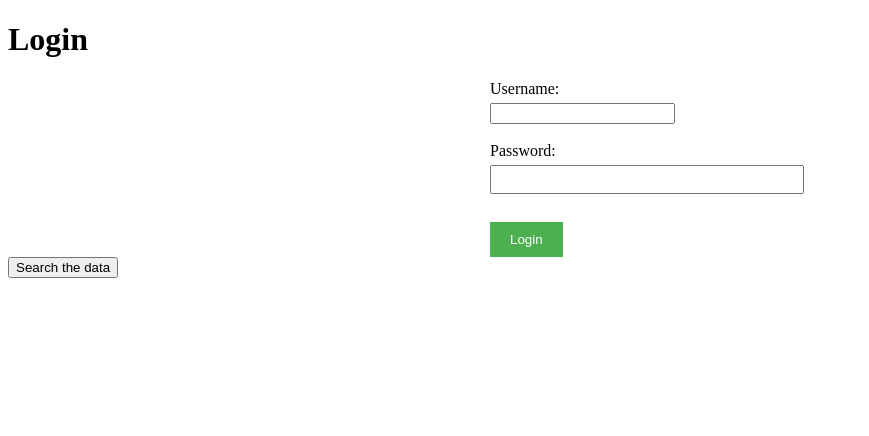
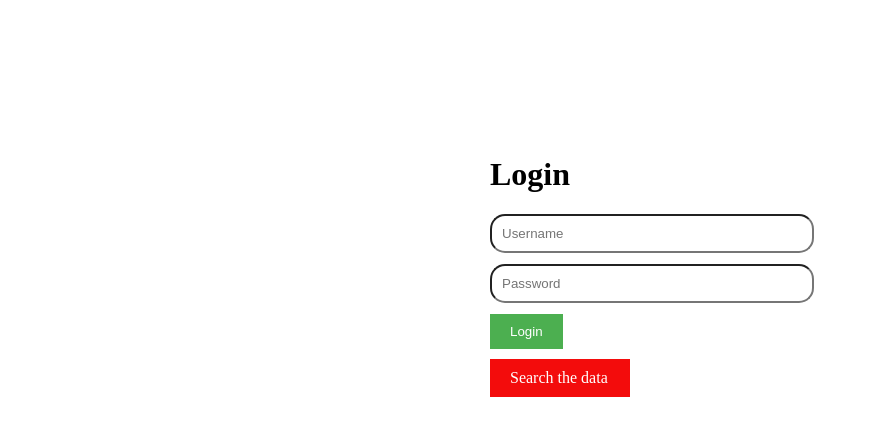
Before and after one commit to RageDisplay/Python-flask-project-OWASP-test, a Flask app: page / in a window 1280 px wide. Shown: the top 436 px of the page, without its empty margins (0-869 px from the left). Run offline with Flask 3, Linux system fonts and the light colour scheme.

Commit message:
fix front

```diff
--- a/app.py
+++ b/app.py
@@ -16,9 +16,12 @@ def authenticate():
     global login_data
 
     username = request.form['username']
+
     passwordenter = request.form['password']
 
-    password = sha256(passwordenter.encode()).hexdigest()
+    usernamesault = sha256(username.encode()).hexdigest()
+
+    password = usernamesault + sha256(passwordenter.encode()).hexdigest()
 
     login_data = {'username': username, 'password': password}
 
@@ -27,7 +30,8 @@ def authenticate():
 
     #query = "SELECT * FROM users WHERE username = '" + username + "' AND password = '" + password + "'"
     #cursor.execute(query)
-    cursor.execute('SELECT * FROM users WHERE username = ? AND password = ?', (username, password,))
+
+    cursor.execute('SELECT * FROM users WHERE username = ? AND password = ?', (username, password))
     user = cursor.fetchone()
     conn.close()
 
--- a/static/styles/styles.css
+++ b/static/styles/styles.css
@@ -1,4 +1,5 @@
 form {
+
   width: 300px;
   margin: 0 auto;
 }
@@ -33,3 +34,61 @@ p {
   font-size: 18px;
   line-height: 1.5;
 }
+
+body {
+  justify-content: center;
+  display: flex;
+}
+
+main {
+  margin-top: 10%;
+
+}
+
+.main-form{
+  margin-top: 10px;
+}
+
+.box{
+  position: relative;
+  width: 300px;
+  height: 50px;
+}
+
+.box input{
+  width: 100%;
+  border-radius: 15px;
+  padding: 10px;
+
+  outline: none;
+
+}
+
+.box span{
+  position: absolute;
+  margin-top: 0%;
+  left: 10px;
+  padding: 12px;
+
+  transition: 500ms;
+
+}
+
+span:hover,
+span:focus{
+  opacity: 0;
+}
+
+.dimas_yeban{
+  flex-direction: column;
+}
+
+.data{
+  margin-top: 10px;
+  width: 100px;
+  background-color: #f30c0c;
+  color: white;
+  padding: 10px 20px;
+  border: none;
+  cursor: pointer;
+}
--- a/templates/login.html
+++ b/templates/login.html
@@ -2,22 +2,31 @@
 <html>
 <head>
     <title>Login</title>
-    <link rel= "stylesheet" type= "text/css" href= "{{ url_for('static',filename='styles/styles.css') }}">
+    <link rel= "stylesheet" type= "text/css" href= "../static/styles/styles.css">
 </head>
 <body>
+    <main>
         <h1>Login</h1>
         <form action="{{ url_for('authenticate') }}" method="post">
-        <label for="username">Username:</label>
-        <input type="text" id="username" name="username" required><br><br>
-        <label for="password">Password:</label>
-        <input type="password" id="password" name="password" required><br><br>
+
+            <div class="box">
+                <input type="text" id="username" name="username" required placeholder="Username">
+            </div>
+
+            <div class="box">
+                <input type="password" id="password" name="password" required placeholder="Password">
+            </div>
+
+            <div class="dimas_yeban">
                 <input type="submit" value="Login">
+                <div class="data" type="/button" onclick="redirectToSearch()">Search the data</div>
+            </div>
         </form>
-    <button onclick="redirectToSearch()">Search the data</button>
+    </main>
+</body>
+</html>
 <script>
     function redirectToSearch() {
         window.location.href = "/search";
     }
 </script>
-</body>
-</html>
```
Also changed, not shown: TESTcreateusers.py (+12 -2 lines), auth.db. Lines whose indentation alone changed are shown as unchanged.
